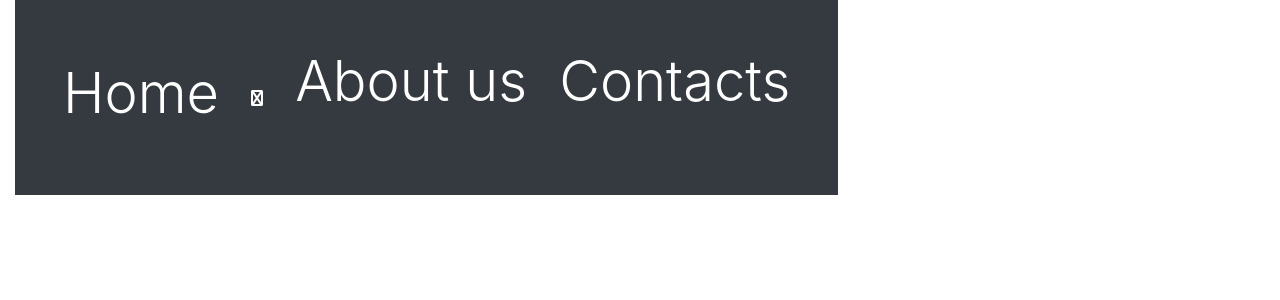
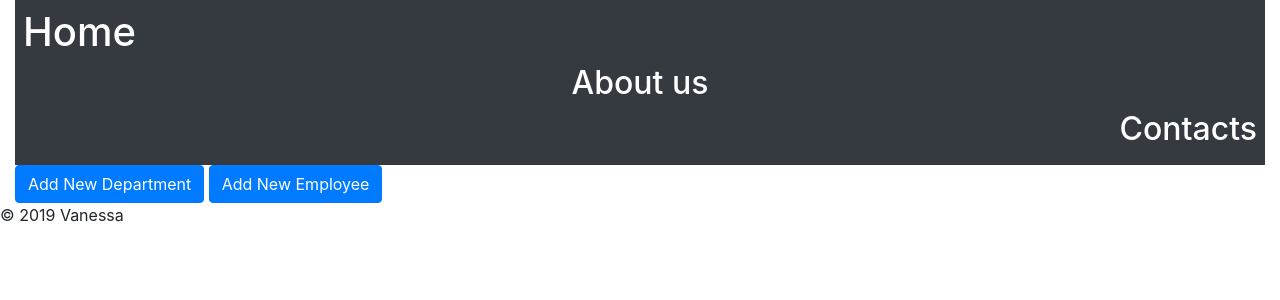
Before and after one commit to Alumasa/payroll_system, a Flask app: template templates/website.html in a window 1280 px wide. Shown: the top 300 px of the page. Run offline with Flask 2, Linux system fonts and the light colour scheme; the template is opened without the code that fills it, so the values that code supplies are empty; some libraries are stand-ins or nearby versions.

Commit message:
day three

```diff
--- a/app.py
+++ b/app.py
@@ -19,10 +19,15 @@ def create_tables():
 
 
 # registering a route
-@app.route('/')
+"""@app.route('/newDepartment', methods=['POST'])
 # function to run when clients visit this route
-def hello_world():
-    return render_template('website.html')
+def newDepartment():
+    pass
+@app.route('/newEmployee', methods=['POST'])
+# function to run when clients visit this route
+def newEmployee():
+    pass
+    #return render_template('website.html')"""
 
 # run Flask
 #if __name__ == '__main__':
--- a/templates/website.html
+++ b/templates/website.html
@@ -2,31 +2,145 @@
 <html>
     <head>
         <meta charset = "utf-8">
-     <link rel="stylesheet" href="https://stackpath.bootstrapcdn.com/bootstrap/4.3.1/css/bootstrap.min.css" integrity="sha384-ggOyR0iXCbMQv3Xipma34MD+dH/1fQ784/j6cY/iJTQUOhcWr7x9JvoRxT2MZw1T" crossorigin="anonymous">
-    <link rel="stylesheet" href="/static/main.css">
+    <link rel="stylesheet" href="https://stackpath.bootstrapcdn.com/bootstrap/4.3.1/css/bootstrap.min.css" integrity="sha384-ggOyR0iXCbMQv3Xipma34MD+dH/1fQ784/j6cY/iJTQUOhcWr7x9JvoRxT2MZw1T" crossorigin="anonymous">
+    <link rel="stylesheet" href="main.css">
     <script src="https://kit.fontawesome.com/84b683efb8.js"></script>
 
     <title>My Website</title>
     </head>
 <body>
+
+<!-- Modal for Department-->
+<div class="modal fade" id="newDepartment" tabindex="-1" role="dialog" aria-labelledby="exampleModalLabel" aria-hidden="true">
+  <div class="modal-dialog" role="document">
+    <div class="modal-content">
+      <div class="modal-header">
+        <h5 class="modal-title" id="exampleModalLabel">New Department</h5>
+        <button type="button" class="close" data-dismiss="modal" aria-label="Close">
+          <span aria-hidden="true">&times;</span>
+        </button>
+      </div>
+      <div class="modal-body">
+       <form> <!--action="/newDepartment" method="post">-->
+  <div class="form-group">
+    <label for="formGroupExampleInput">Name of Department</label>
+    <input required type="text" class="form-control" id="formGroupExampleInput" placeholder="Department">
+  </div>
+    <div class="form-group">
+    <label for="formGroupExampleInput"></label>
+    <input type="submit" class="form-control btn btn-primary">
+  </div>
+  <div class="modal-footer">
+        <button type="button" class="btn btn-secondary" data-dismiss="modal">Close</button>
+        <button type="button" class="btn btn-primary">Save changes</button>
+  </div>
+</form>
+      </div>
+    </div>
+  </div>
+</div>
+
+
+
+
+ <!-- Modal for Employee-->
+<div class="modal fade" id="newEmployee" tabindex="-1" role="dialog" aria-labelledby="exampleModalLabel" aria-hidden="true">
+  <div class="modal-dialog" role="document">
+    <div class="modal-content">
+      <div class="modal-header">
+        <h5 class="modal-title" id="exampleModalLabel">Employee</h5>
+        <button type="button" class="close" data-dismiss="modal" aria-label="Close">
+          <span aria-hidden="true">&times;</span>
+        </button>
+      </div>
+      <div class="modal-body">
+ <form><!--action="/newEmployee" method="post"-->
+  <div class="form-group">
+    <label for="formGroupExampleInput">Name of Employee</label>
+    <input required type="text" class="form-control" id="formGroupExampleInput" placeholder="Employee">
+  </div>
+   <div class="form-group">
+    <label for="formGroupExampleInput">KRA Pin</label>
+    <input required type="text" class="form-control" id="formGroupExampleInput" placeholder="KRA Pin">
+    </input>
+  </div>
+     <div class="form-group">
+    <label for="formGroupExampleInput">National Id</label>
+    <input required type="text" class="form-control" id="formGroupExampleInput" placeholder="National ID">
+     </input>
+  </div>
+     <div class="form-group">
+    <label for="formGroupExampleInput">Department</label>
+    <select required class="form-control">
+        <option>Choose Department</option>
+        <option>IT</option>
+        <option>HR</option>
+        <option>Finance</option>
+        <option>Accounting</option>
+    </select>
+     </div>
+     <div class="form-group">
+    <label for="formGroupExampleInput">Email</label>
+    <input required type="email" class="form-control" id="formGroupExampleInput" placeholder="email">
+  </div>
+     <div class="form-group">
+    <label for="formGroupExampleInput">Basic Salary</label>
+    <input required type="number" class="form-control" id="formGroupExampleInput" placeholder="basic salary">
+  </div>
+     <div class="form-group">
+    <label for="formGroupExampleInput">Benefits</label>
+    <input required type="number" class="form-control" id="formGroupExampleInput" placeholder="benefits">
+  </div>
+    <div class="form-group">
+    <label for="formGroupExampleInput"></label>
+    <input type="submit" class="form-control btn btn-primary">
+  </div>
+     <div class="modal-footer">
+        <button type="button" class="btn btn-secondary" data-dismiss="modal">Close</button>
+        <button type="button" class="btn btn-primary">Save changes</button>
+      </div>
+</form>
+      </div>
+
+    </div>
+  </div>
+</div>
     <div>
-        <div class="col-lg-8 col-md-7">
-            <div class="d-flex flex-column">
-              <div class="p-5 bg-dark text-white">
-                <div class="d-flex flex-row justify-content-between align-items-center">
-                  <h1 class="display-4">Home</h1>
-                  <i class="fab fa-home"></i>
-                  <div>
-                    <h2 class="display-4 align-items-left">About us</h2>
-                      <a href="http:facebook.com">
-                      <i class="fab fa-face"></i>
-                      </a>
-                  </div>
-                  <div>
-                    <h2 class="display-4 align-items-left">Contacts</h2>
-                      <i class="fab fa-telephone"></i>
-                  </div>
+        <div class="container-fluid">
+            <!--<header id="main-header">-->
+                <!--<div class="row no-gutters">-->
+                        <div class="d-flex flex-column">
+                           <div class="d-block p-2 bg-dark text-white">
+                             <div class="d-flex flex-row justify-content-between align-items-left">
+                                  <h1 class="display-7 text-left">Home</h1>
+                                  <!--<img class="fab fa-home">-->
+                              </div>
+                               <div class="d-flex flex-row justify-content-center align-items-center">
+                                 <h2 class="display-7 text-center">About us</h2>
+                                 <!--<img class="fab fa-face">-->
+                               </div>
+                               <div class="d-flex flex-row justify-content-end align-items-right">
+                                 <h2 class="display-7 text-right">Contacts</h2>
+                                 <!--<img class="fab fa-telephone">-->
+                                </div>
+                            </div>
+
+
+                        </div>
+            <!-- Button trigger modal for Department-->
+<button type="button" class="btn btn-primary" data-toggle="modal" data-target="#newDepartment">
+  Add New Department
+</button>
+<!-- Button trigger modal for Employee-->
+<button type="button" class="btn btn-primary" data-toggle="modal" data-target="#newEmployee">
+  Add New Employee
+</button>
+                </div>
+        </div>
     </div>
+    <footer>
+        <p> © 2019 Vanessa</p>
+    </footer>
  <script src="https://code.jquery.com/jquery-3.3.1.slim.min.js" integrity="sha384-q8i/X+965DzO0rT7abK41JStQIAqVgRVzpbzo5smXKp4YfRvH+8abtTE1Pi6jizo" crossorigin="anonymous"></script>
 <script src="https://cdnjs.cloudflare.com/ajax/libs/popper.js/1.14.7/umd/popper.min.js" integrity="sha384-UO2eT0CpHqdSJQ6hJty5KVphtPhzWj9WO1clHTMGa3JDZwrnQq4sF86dIHNDz0W1" crossorigin="anonymous"></script>
 <script src="https://stackpath.bootstrapcdn.com/bootstrap/4.3.1/js/bootstrap.min.js" integrity="sha384-JjSmVgyd0p3pXB1rRibZUAYoIIy6OrQ6VrjIEaFf/nJGzIxFDsf4x0xIM+B07jRM" crossorigin="anonymous"></script>
```
